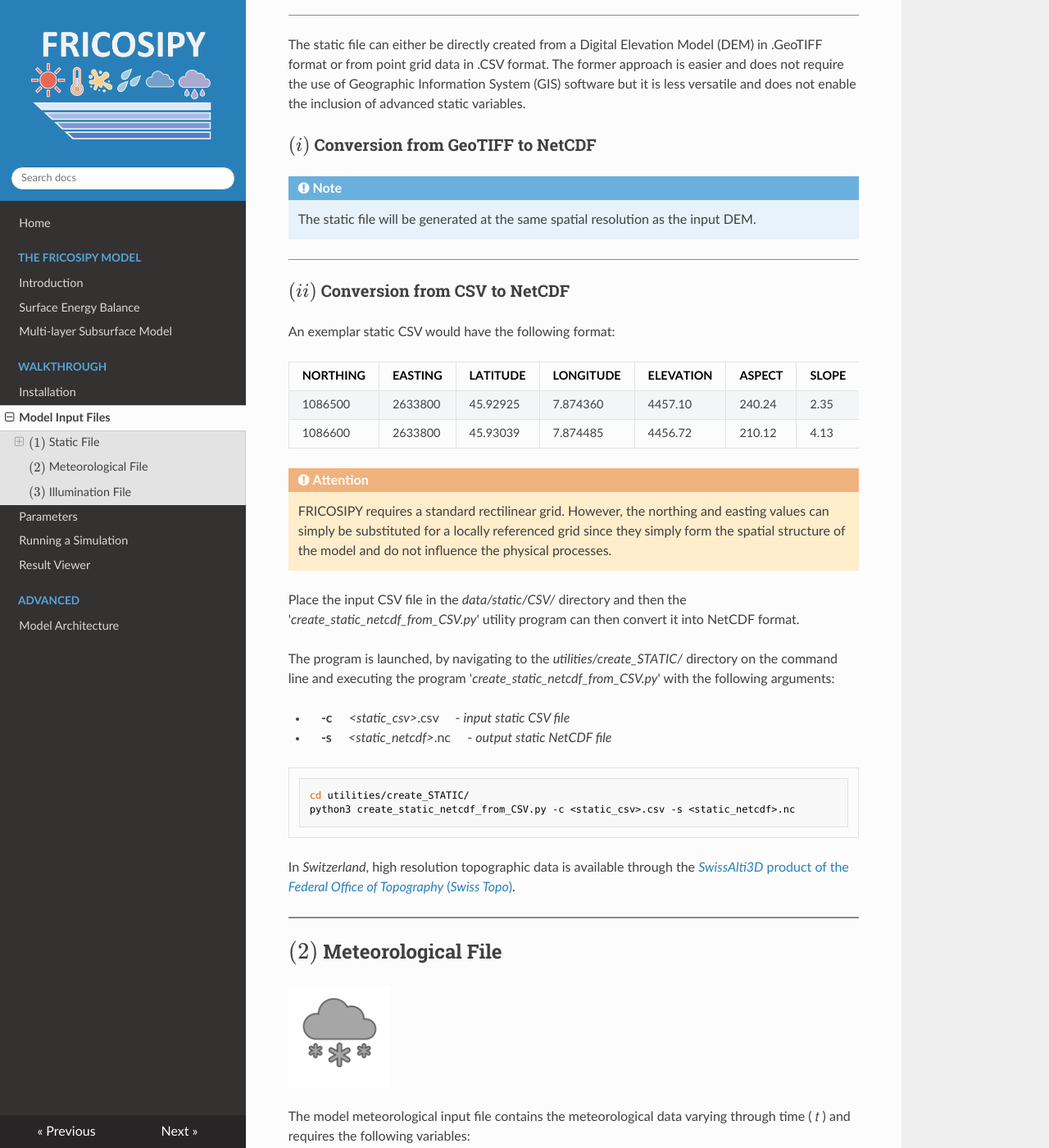
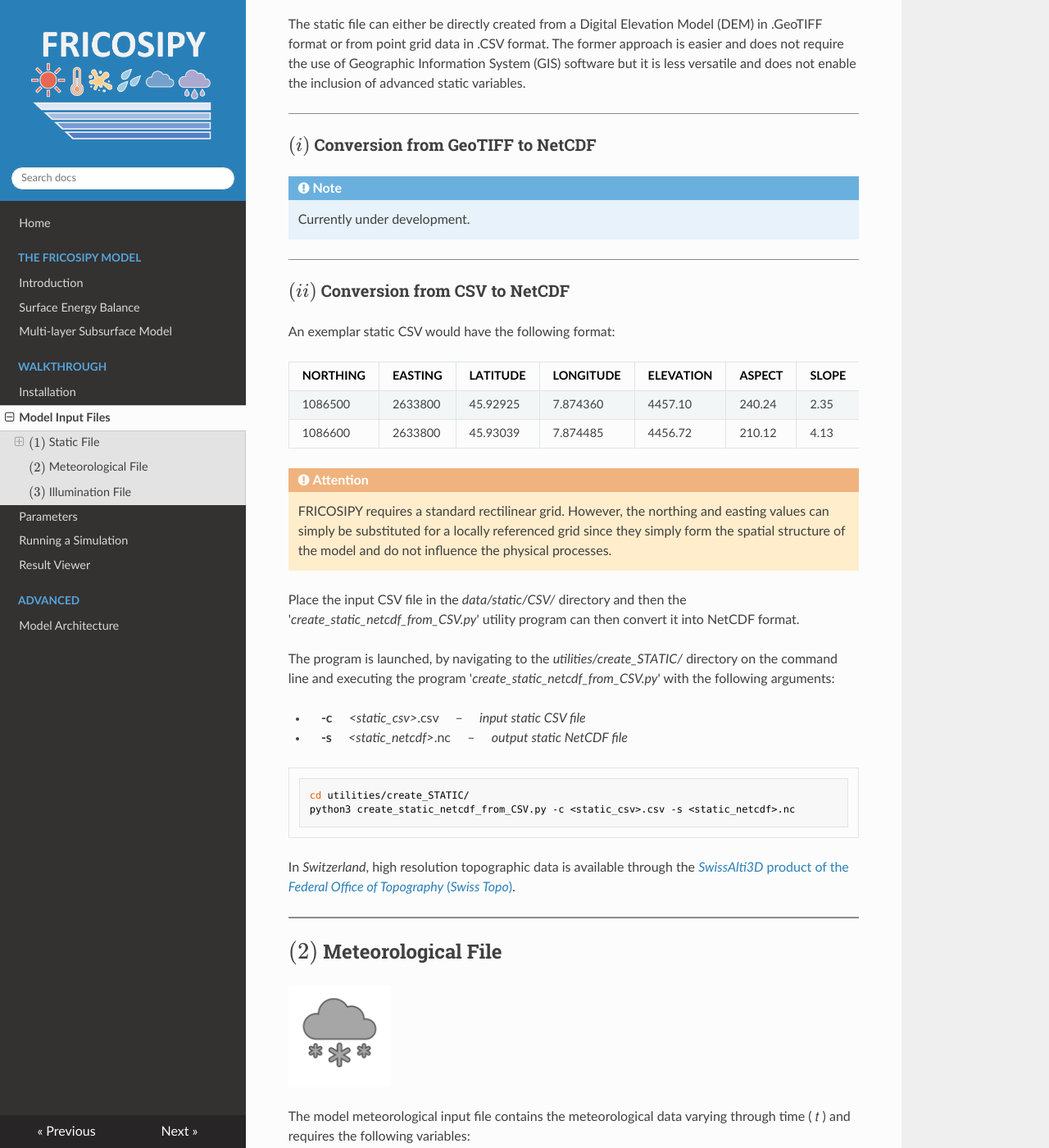
Before and after one commit to MarcusGastaldello/FRICOSIPY, an MkDocs documentation site: the page built from docs/model_input_files.md, in a window 1280 px wide and 1400 px high, scrolled down 830 px. Shown: the whole window at 82% size. Built offline with MkDocs 1.6.1, drawn with Linux system fonts in a browser that asks for light colours; nearby versions of some CDN libraries; some of the changed lines change nothing that is shown.

Commit message:
Update model_input_files.md

````diff
--- a/docs/model_input_files.md
+++ b/docs/model_input_files.md
@@ -28,17 +28,14 @@ The model static input file contains topographic information that varies across
 * **SLOPE** - Terrain slope [°]
 * **MASK** - Glacier mask boolean [0 or 1]
 
+The static file can either be directly created from a Digital Elevation Model (DEM) in .GeoTIFF format or from point grid data in .CSV format. The former approach is easier and does not require the use of Geographic Information System (GIS) software but it is less versatile and does not enable the inclusion of advanced static variables.
+
 <hr style="height:1px; background-color:#8b8b8b; border:none;" />
-
-The static file can either be directly created from a Digital Elevation Model (DEM) in .GeoTIFF format or from point grid data in .CSV format. The former approach is easier and does not require the use of Geographic Information System (GIS) software but it is less versatile and does not enable the inclusion of advanced static variables.
 
 ### $(i)$ Conversion from GeoTIFF to NetCDF
 
-
-
-
 !!! note
-    The static file will be generated at the same spatial resolution as the input DEM.
+    Currently under development.
 
 <hr style="height:1px; background-color:#8b8b8b; border:none;" />
 
@@ -58,8 +55,8 @@ Place the input CSV file in the *data/static/CSV/* directory and then the '*crea
 
 The program is launched, by navigating to the *utilities/create_STATIC/* directory on the command line and executing the program '*create_static_netcdf_from_CSV.py*' with the following arguments:
 
-* &emsp; **-c** &emsp; *&lt;static_csv&gt;*.csv &emsp; - *input static CSV file*
-* &emsp; **-s** &emsp; *&lt;static_netcdf&gt;*.nc &emsp; - *output static NetCDF file*
+* &emsp; **-c** &emsp; *&lt;static_csv&gt;*.csv &emsp; &ndash; &emsp; *input static CSV file*
+* &emsp; **-s** &emsp; *&lt;static_netcdf&gt;*.nc &emsp; &ndash; &emsp; *output static NetCDF file*
 
 ```python
 cd utilities/create_STATIC/
````
